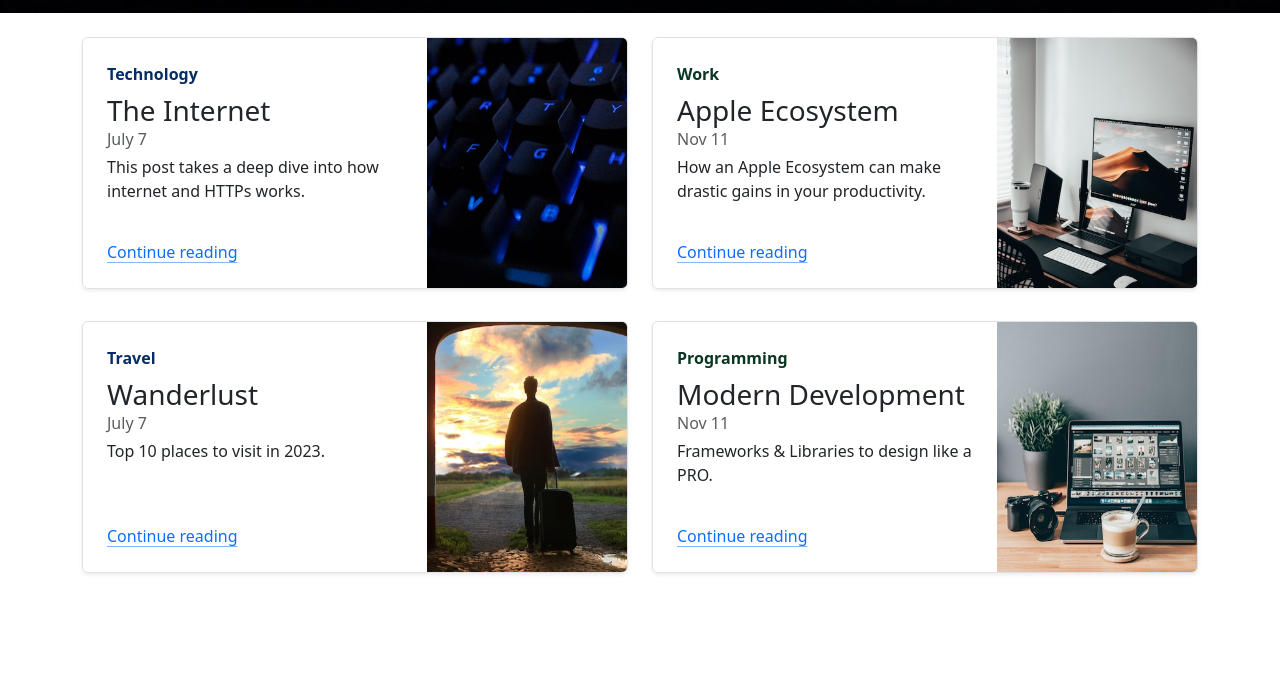
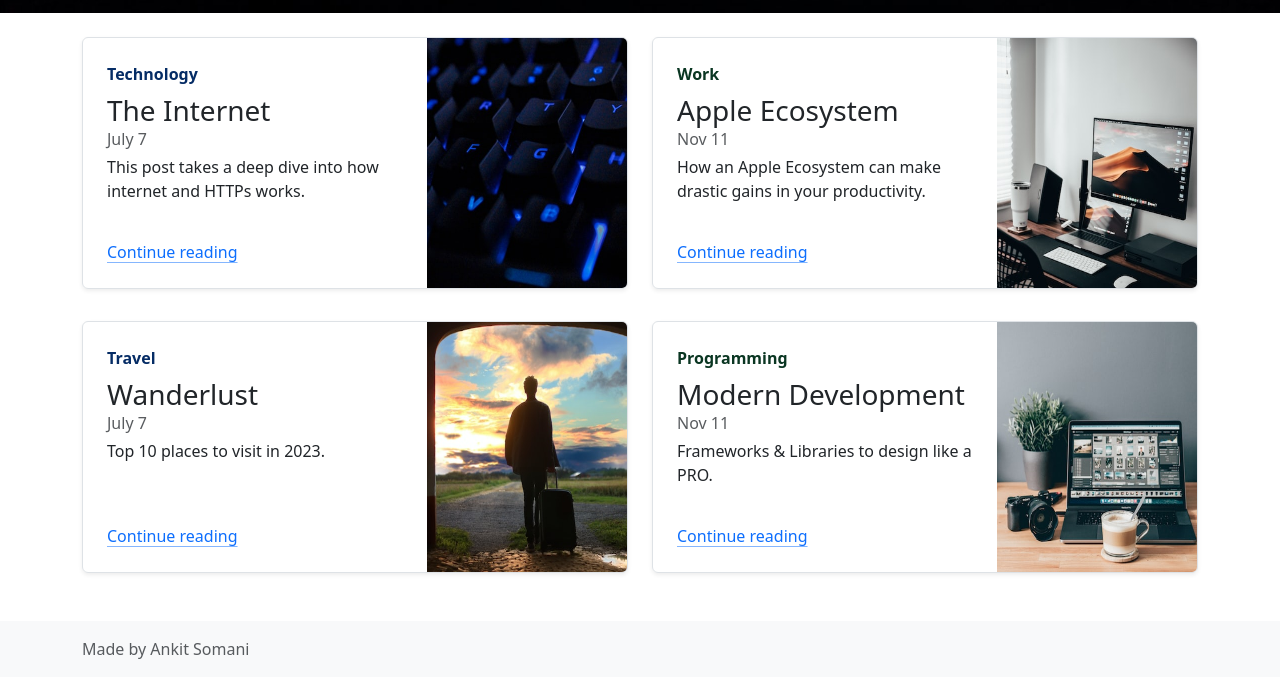
Before and after one commit to ankitts/bootstrap-codeblogs, a plain HTML site: page index.html in a window 1280 px wide. Shown: the part 409-1086 px from the top of the page. Before the commit the page ends 1030 px from the top, so only its background shows below. Drawn offline with nearby package versions, Linux system fonts and the light colour scheme.

Commit message:
added footer

```diff
--- a/index.html
+++ b/index.html
@@ -172,6 +172,11 @@
             </div>
           </div>
     </div>
+    <footer class="footer mt-auto py-3 bg-body-tertiary">
+      <div class="container">
+        <span class="text-body-secondary">Made by Ankit Somani</span>
+      </div>
+    </footer>
     <script src="jquery/jquery.js"></script>
     <script src="https://cdn.jsdelivr.net/npm/bootstrap@5.3.0/dist/js/bootstrap.bundle.min.js"
         integrity="sha384-geWF76RCwLtnZ8qwWowPQNguL3RmwHVBC9FhGdlKrxdiJJigb/j/68SIy3Te4Bkz"
```
